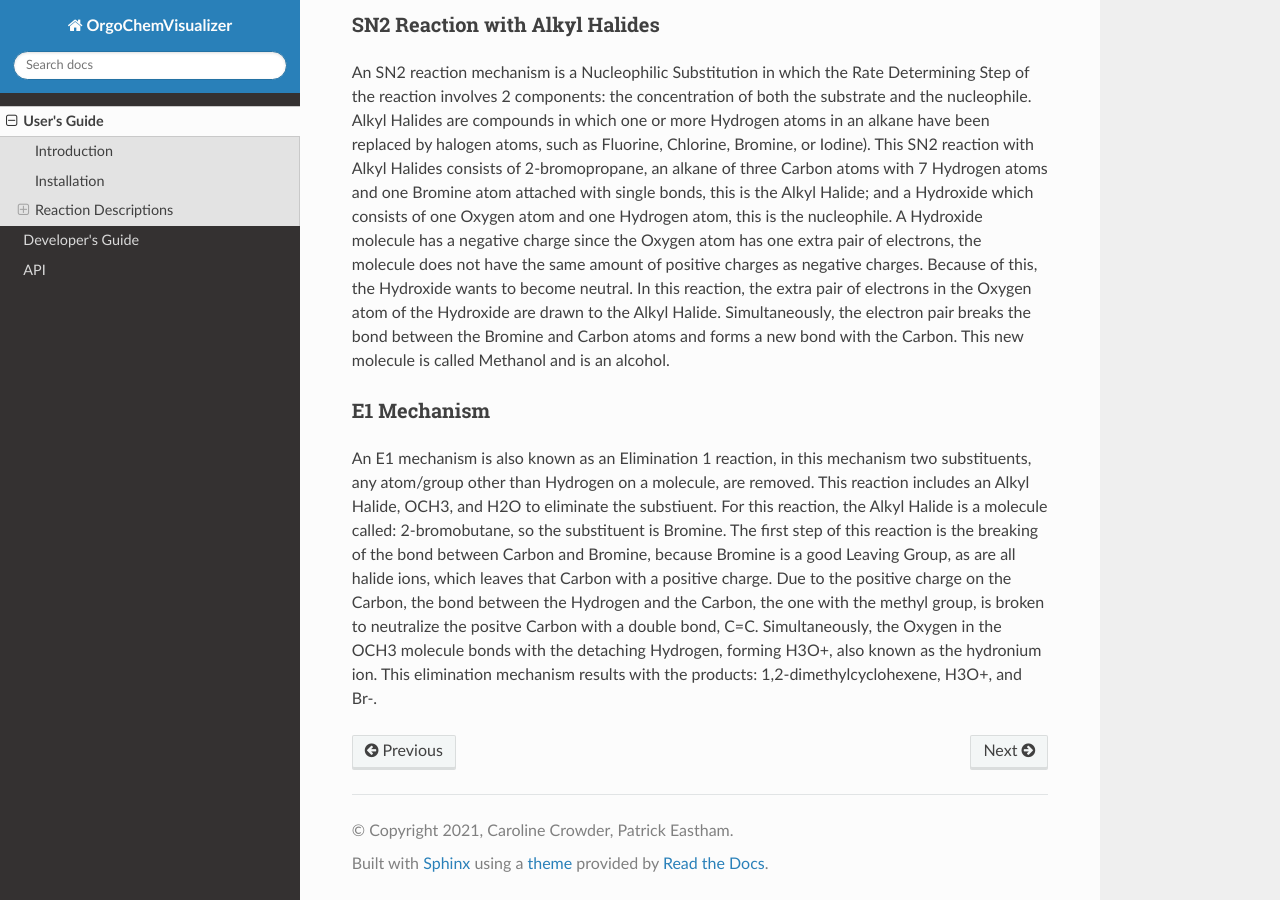
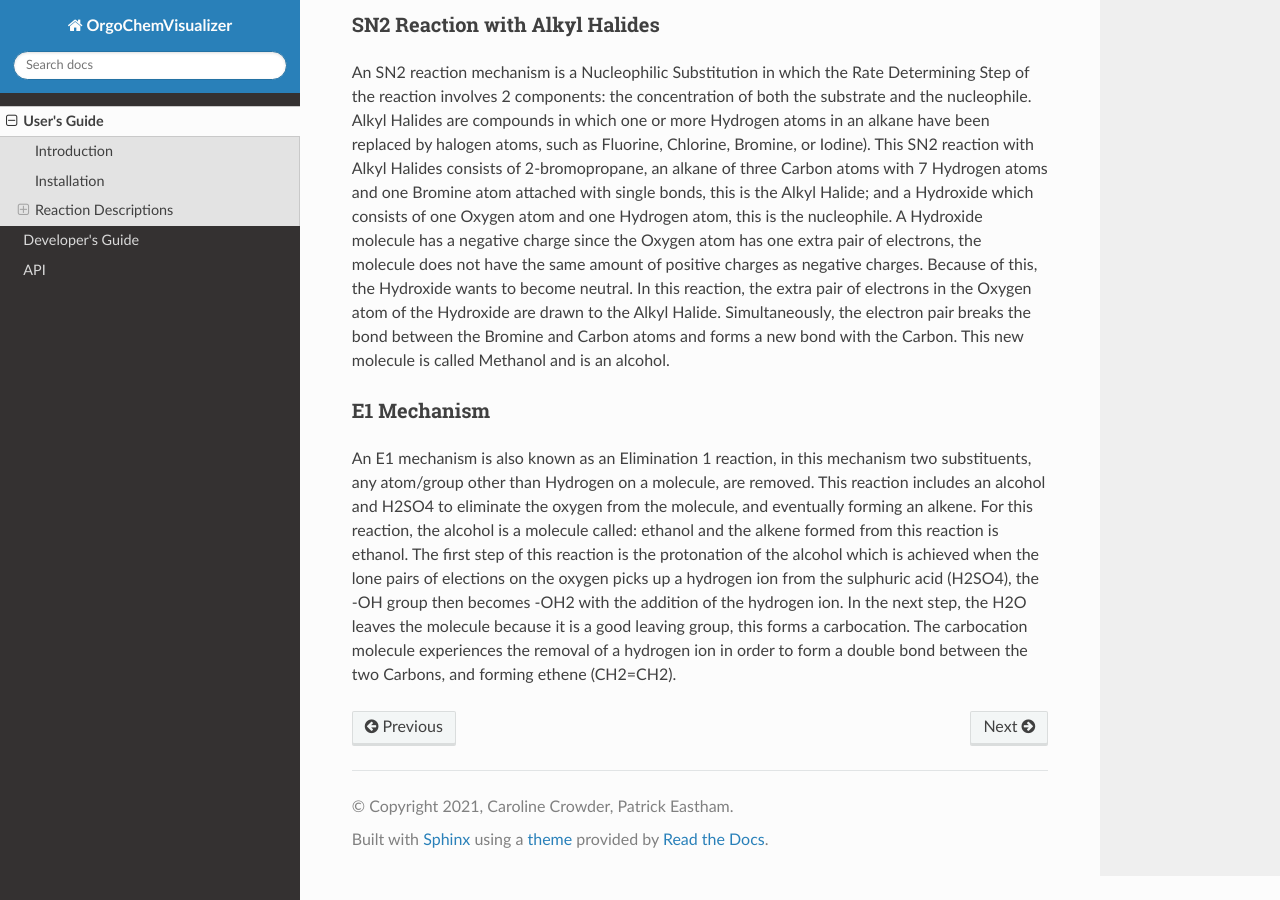
Before and after one commit to cjcrowder1/OrgoChemVisualizer, a Sphinx documentation site: the page built from docs/userGuide.rst, in a window 1280 px wide and 900 px high, scrolled down 799 px. Built offline with Sphinx 7.4.7 and the Read the Docs theme 2.0.0, drawn with Linux system fonts in a browser that asks for light colours.

Commit message:
rewrote documentation

```diff
--- a/docs/userGuide.rst
+++ b/docs/userGuide.rst
@@ -63,14 +63,12 @@ E1 Mechanism
 
 An E1 mechanism is also known as an Elimination 1 reaction, in this mechanism
 two substituents, any atom/group other than Hydrogen on a molecule, are removed.
-This reaction includes an Alkyl Halide, OCH3, and H2O to eliminate the
-substiuent. For this reaction, the Alkyl Halide is a molecule called:
-2-bromobutane, so the substituent is Bromine.  The first step of this reaction
-is the breaking of the bond between Carbon and Bromine, because Bromine is a good
-Leaving Group, as are all halide ions, which leaves that Carbon with a positive
-charge. Due to the positive charge on the Carbon, the bond between the Hydrogen
-and the Carbon, the one with the methyl group, is broken to neutralize the positve
-Carbon with a double bond, C=C. Simultaneously, the Oxygen in the  OCH3 molecule
-bonds with the detaching Hydrogen, forming H3O+, also known as the hydronium ion.
-This elimination mechanism results with the products: 1,2-dimethylcyclohexene,
-H3O+, and Br-.
+This reaction includes an alcohol and H2SO4 to eliminate the
+oxygen from the molecule, and eventually forming an alkene. For this reaction, the
+alcohol is a molecule called: ethanol and the alkene formed from this reaction is ethanol.
+The first step of this reaction is the protonation of the alcohol which is achieved when
+the lone pairs of elections on the oxygen picks up a hydrogen ion from the sulphuric acid (H2SO4),
+the -OH group then becomes -OH2 with the addition of the hydrogen ion.  In the next step, the
+H2O leaves the molecule because it is a good leaving group, this forms a carbocation.  The carbocation
+molecule experiences the removal of a hydrogen ion in order to form a double bond between the two Carbons,
+and forming ethene (CH2=CH2).
```
